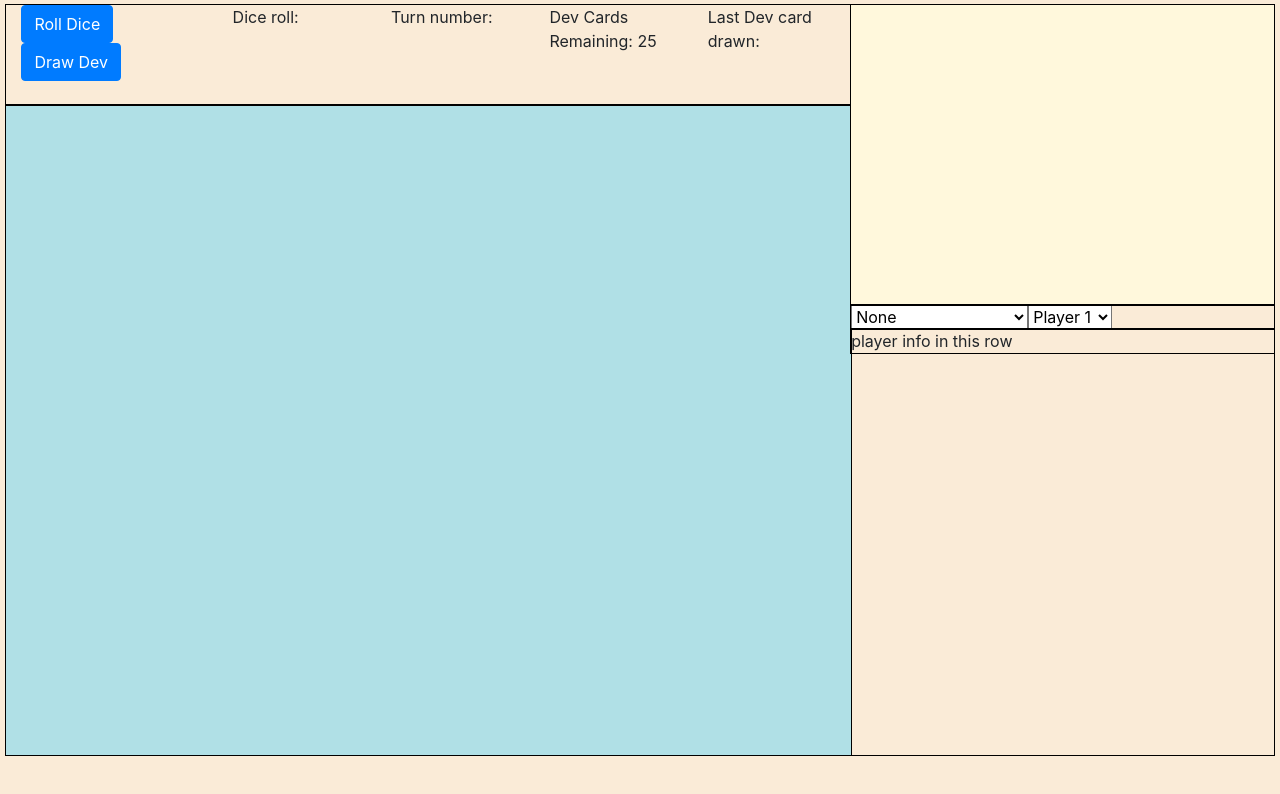
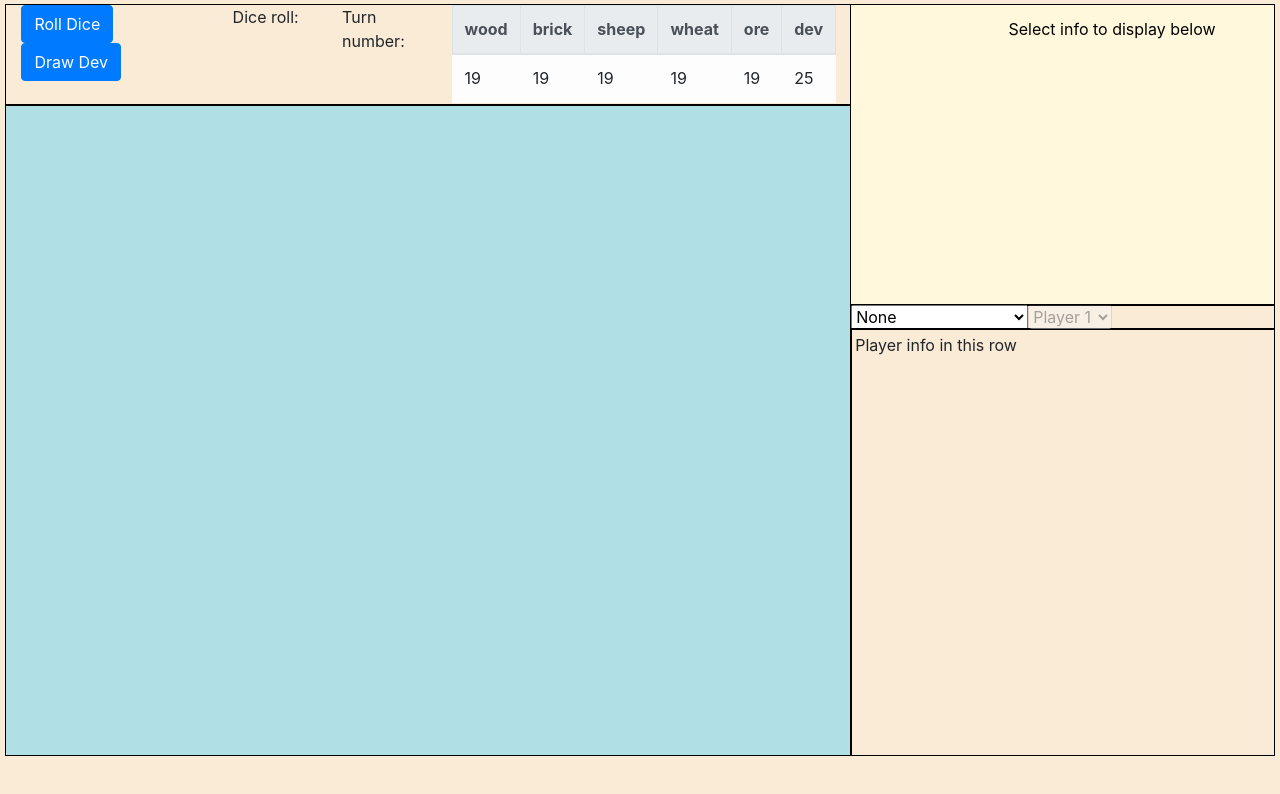
Before and after one commit to paullewis2013/D3Project, a plain HTML site: page index.html in a window 1280 px wide. Drawn offline with nearby package versions, Linux system fonts and the light colour scheme.

Commit message:
Minor CSS edits
minor css edits and table for bank elements added

```diff
--- a/board.js
+++ b/board.js
@@ -44,6 +44,16 @@ const resourceCard = {
 //--------------------------------------------------
 
 
+//this code should be somewhere else lol
+var svg = document.getElementById('display')
+svg.style.width = "100%";
+svg.style.height = 300;
+var svgWidth = svg.clientWidth;
+var svgHeight = svg.clientHeight;
+var margin = 50;
+
+console.log(svgWidth / 2 + margin)
+
 
 //important!
 setup()
@@ -52,6 +62,7 @@ setup()
 function setup(){
     populateDevCardDeck()
     populateDiceArr()
+    graphicButton()
 }
 
 //populate dev card array and unplayed dev card array then shuffle the dev card array
@@ -104,8 +115,8 @@ function rollDice(){
 function drawDevCard(){
     if(devCardArray.length > 0){
         var card = devCardArray.pop();
-        document.getElementById("lastDevCard").innerHTML = "Last Dev card drawn: " + card
-        document.getElementById("devCardsRemaining").innerHTML = "Dev Cards Remaining: " + devCardArray.length
+        //document.getElementById("lastDevCard").innerHTML = "Last Dev card drawn: " + card
+        document.getElementById("devCardsRemaining").innerHTML = devCardArray.length
         //console.log(card)
 
 
@@ -245,14 +256,19 @@ canvas.height = canvasDiv.clientHeight;
 
 var ctx = canvas.getContext('2d')
 
-var svg = document.getElementById('display')
-svg.style.width = "100%";
-var svgWidth = svg.clientWidth;
-console.log(svgWidth)
-
-
 function clearDisplay(){
     d3.selectAll("svg > *").remove();
+
+    const svg = d3.select('svg')
+        .attr("width", svgWidth + 2 * margin)
+        .attr("height", svgHeight + 2 * margin)
+
+    //title
+    svg.append('text')
+        .attr('x', svgWidth / 2 + margin)
+        .attr('y', 30)
+        .attr('text-anchor', 'middle')
+        .text('Select info to display below')
 }
 
 
@@ -264,7 +280,7 @@ function drawDiceResults() {
 
     const margin = 50
     const width = svgWidth - 2 * margin;
-    const height = 300 - 2 * margin;
+    const height = svgHeight - 2 * margin;
 
     const svg = d3.select('svg')
         .attr("width", width + 2 * margin)
@@ -338,7 +354,7 @@ function drawUnplayedDevCards(){
      // set the dimensions and margins of the graph
      const margin = 50
      const width = svgWidth;
-     const height = 300;
+     const height = svgHeight;
 
     // The radius of the pieplot is half the width or half the height (smallest one). I subtract a bit of margin.
     var radius = Math.min(width, height) / 2 - margin
--- a/index.css
+++ b/index.css
@@ -4,6 +4,7 @@ body {
 
 .row{
     padding: 0px;
+    border-collapse: collapse;
     outline: double;
     outline-color: black;
     outline-width: 1px;
@@ -23,6 +24,19 @@ html, body {
 }
 
 .container-fluid{
-    height: 100vh;
     width: 99vw;
 }
+
+#bankTable {
+    line-height: 23px;
+}
+
+#right{
+    display: flex;
+    flex-direction: column;
+}
+
+#playerDiv{
+    padding: 4px;
+    flex-grow: 1;
+}
--- a/index.html
+++ b/index.html
@@ -34,12 +34,33 @@
                             <p id="turnNumber">Turn number:</p>
                         </div>
 
-                        <div class="col">
-                            <p id="devCardsRemaining">Dev Cards Remaining: 25</p>
-                        </div>
+                        <!-- <div class="col">
+                            <p id="lastDevCard">Last Dev card drawn: </p>
+                        </div> -->
 
-                        <div class="col">
-                            <p id="lastDevCard">Last Dev card drawn: </p>
+                        <div class="col" id="bankTableDiv">
+                            <table id="bankTable" class="table table-bordered table-light">
+                                <thead class="thead-light">
+                                    <tr>
+                                        <th>wood</th>
+                                        <th>brick</th>
+                                        <th>sheep</th>
+                                        <th>wheat</th>
+                                        <th>ore</th>
+                                        <th>dev</th>
+                                    </tr>
+                                </thead>
+                                <tbody>
+                                    <tr>
+                                        <td>19</td>
+                                        <td>19</td>
+                                        <td>19</td>
+                                        <td>19</td>
+                                        <td>19</td>
+                                        <td id="devCardsRemaining">25</td>
+                                    </tr>
+                                </tbody>
+                            </table>
                         </div>
 
                     </div>
@@ -64,7 +85,7 @@
                             <option value="dev unplayed">Unplayed Dev Cards</option>
                         </select>
 
-                        <select name="playerDisplayOption" id="playerDisplayOptions" enabled="enabled">
+                        <select name="playerDisplayOption" id="playerDisplayOptions" disabled="disabled">
                             <option value="P1">Player 1</option>
                             <option value="P2">Player 2</option>
                             <option value="P3">Player 3</option>
@@ -72,8 +93,8 @@
                         </select>
                     </div>
 
-                    <div class="row">
-                        player info in this row
+                    <div class="row" id="playerDiv">
+                        Player info in this row
                     </div>
 
 
```
